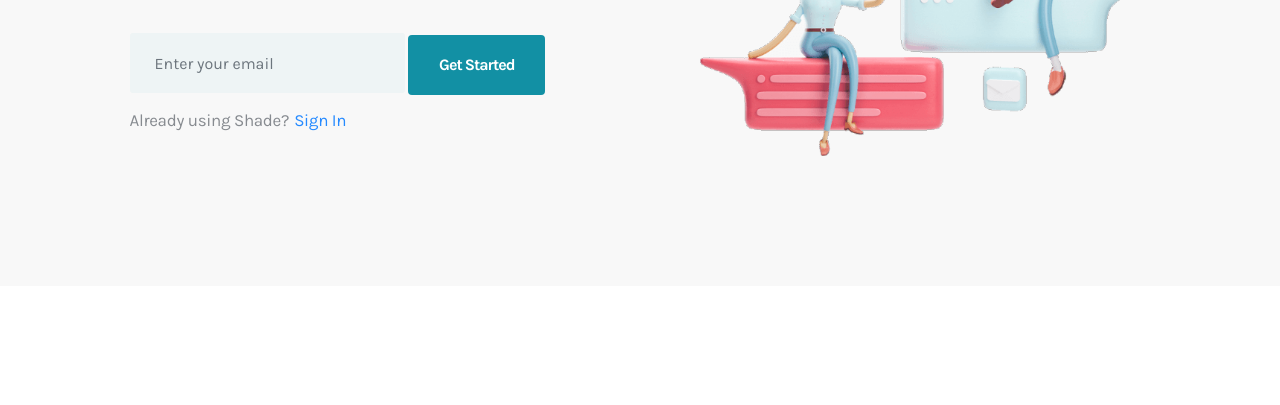
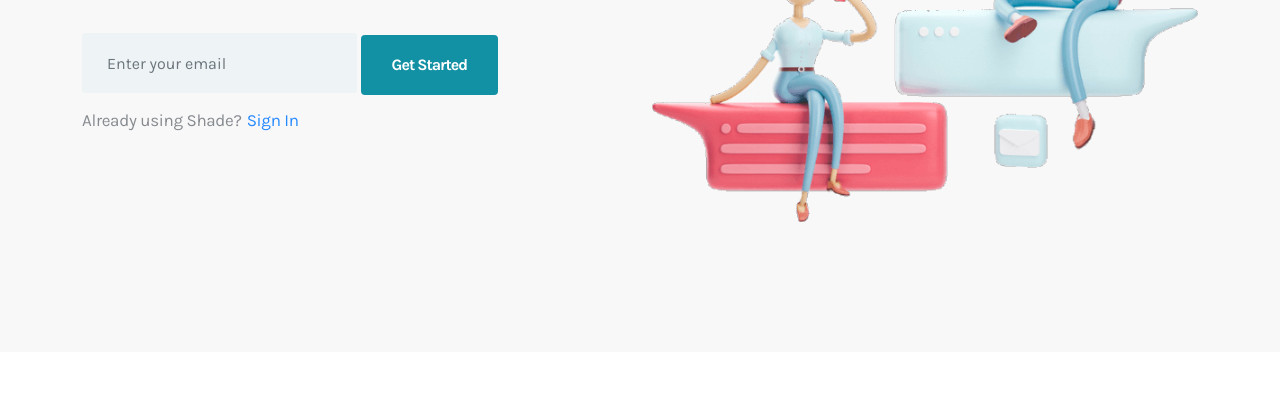
Before and after one commit to vlad89buzan/brand, a website: page src/index.html in a window 1280 px wide. Shown: the part 395-800 px from the top of the page. Drawn offline with nearby package versions, Linux system fonts and the light colour scheme; files that its build step writes are made by us from their sources; files whose address does not match are found by name.

Commit message:
Update index.html

```diff
--- a/src/index.html
+++ b/src/index.html
@@ -28,7 +28,7 @@
 							</form>
 							<p class="hero__sign-text">Already using Shade?<a href="#">Sign In</a> </p>
 						</div>
-						<div class="offset-xxl-1 col-xx-6 col-lg-5 col-md-8 order-lg-1 order-0"
+						<div class="offset-xxl-1 col-xxl-6 col-xl-6  col-lg-5 col-md-8 order-lg-1 order-0"
 							data-aos="fade-left" data-aos-delay="300" data-aos-duration="1000">
 							<div>
 								<img class="w-100" src="@img/l1-hero-img.png" alt="">
```
